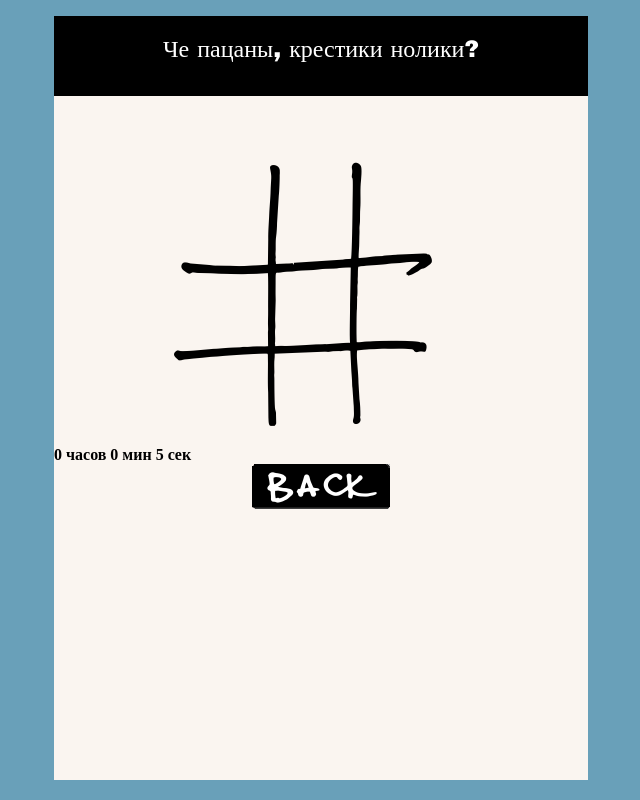
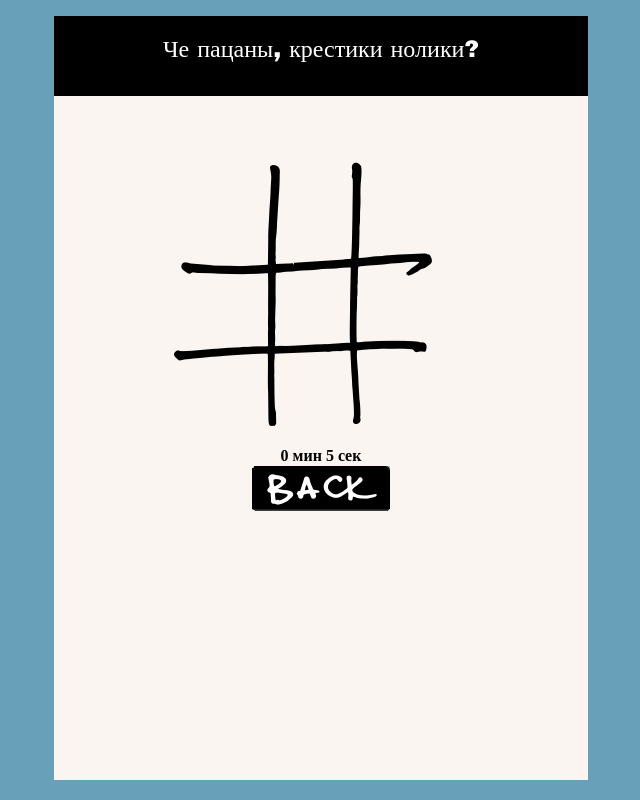
Before and after one commit to rfrekz321/Krestiki_Noliki0.2, a plain HTML site: page lvl2/index.html in a window 1280 px wide. Shown: the whole page, without its empty margins (319-959 px from the left). Drawn offline with Linux system fonts and the light colour scheme.

Commit message:
Small repair

```diff
--- a/lvl2/js.js
+++ b/lvl2/js.js
@@ -41,12 +41,10 @@ function secudomer() {
         interval = setInterval(function() {
             stopwatch_value++;
 
-
-            chasov = Math.floor(stopwatch_value / 3600);
             minut = Math.floor((stopwatch_value - chasov * 3600) / 60);
             sekund = stopwatch_value - (chasov * 3600 + minut * 60);
 
-            result = "<b>" + chasov + " часов " + minut + " мин " + sekund + " cек</b>";
+            result = "<b>" + minut + " мин " + sekund + " cек</b>";
 
             var SummDok1 = document.getElementById('secudomer1');
             SummDok1.innerHTML = result;
@@ -54,12 +52,6 @@ function secudomer() {
         }, 1000);
     };
 
-    this.stop = function() {
-        clearInterval(interval);
-    };
-
-
-
 }
 
 var Secudomer = new secudomer();
--- a/lvl2/style/style.css
+++ b/lvl2/style/style.css
@@ -88,3 +88,10 @@ html {
 p {
     padding-top: 20px;
 }
+
+.timer {
+    height: 20px;
+    display: flex;
+    align-items: center;
+    justify-content: center
+}
```
